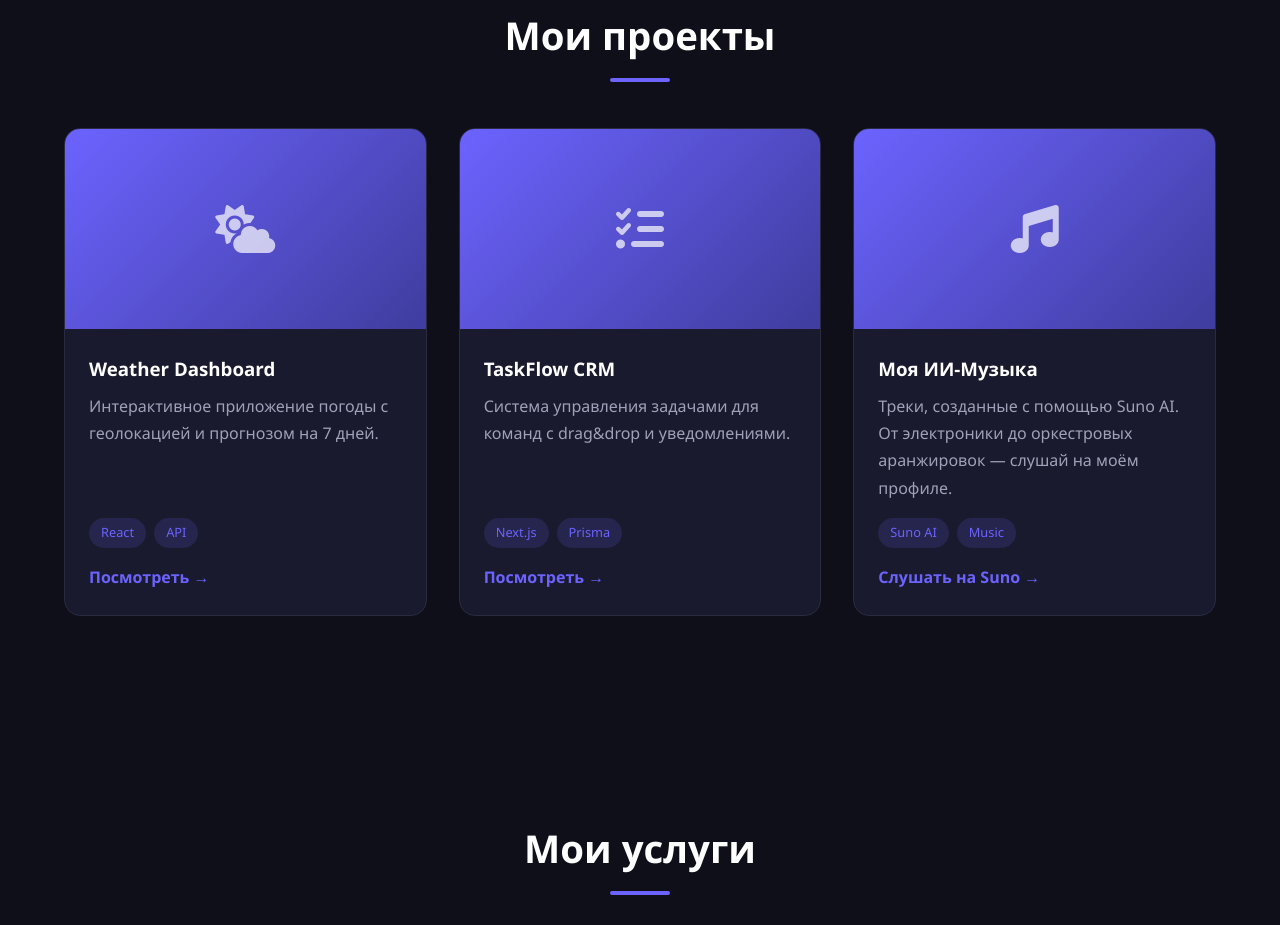
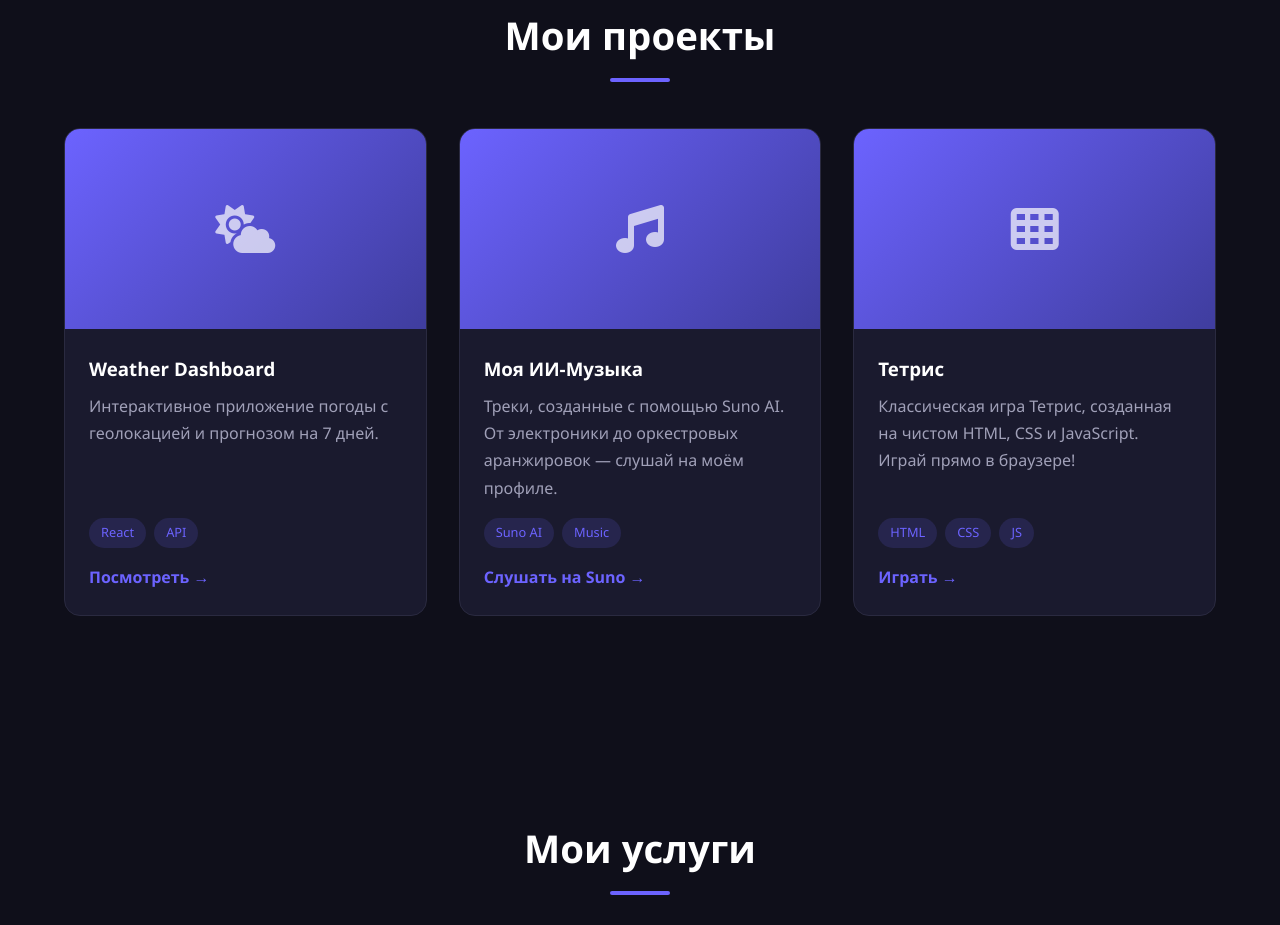
Before and after one commit to shvcxz/portfolio16, a plain HTML site: page index.html in a window 1280 px wide. Shown: the part 897-1822 px from the top of the page. Drawn offline with Linux system fonts and the light colour scheme.

Commit message:
Add files via upload

```diff
--- a/index.html
+++ b/index.html
@@ -245,7 +245,6 @@
         }
         .social-links a:hover { background: var(--primary); color: #fff; transform: translateY(-4px); }
 
-        /* Свечение иконок при наведении */
         .service-icon i,
         .hobby-icon,
         .social-links a i {
@@ -330,21 +329,21 @@
                     </div>
                 </div>
                 <div class="project-card fade-in">
-                    <div class="project-img"><i class="fas fa-tasks"></i></div>
-                    <div class="project-info">
-                        <h3>TaskFlow CRM</h3>
-                        <p>Система управления задачами для команд с drag&drop и уведомлениями.</p>
-                        <div class="project-tags"><span class="tag">Next.js</span><span class="tag">Prisma</span></div>
-                        <a href="#" class="project-link">Посмотреть →</a>
-                    </div>
-                </div>
-                <div class="project-card fade-in">
                     <div class="project-img"><i class="fas fa-music"></i></div>
                     <div class="project-info">
                         <h3>Моя ИИ-Музыка</h3>
                         <p>Треки, созданные с помощью Suno AI. От электроники до оркестровых аранжировок — слушай на моём профиле.</p>
                         <div class="project-tags"><span class="tag">Suno AI</span><span class="tag">Music</span></div>
                         <a href="https://suno.com/@artursoldayev" target="_blank" class="project-link">Слушать на Suno →</a>
+                    </div>
+                </div>
+                <div class="project-card fade-in">
+                    <div class="project-img"><i class="fas fa-th"></i></div>
+                    <div class="project-info">
+                        <h3>Тетрис</h3>
+                        <p>Классическая игра Тетрис, созданная на чистом HTML, CSS и JavaScript. Играй прямо в браузере!</p>
+                        <div class="project-tags"><span class="tag">HTML</span><span class="tag">CSS</span><span class="tag">JS</span></div>
+                        <a href="https://shvcxz.github.io/portfolio17/" target="_blank" class="project-link">Играть →</a>
                     </div>
                 </div>
             </div>
```
